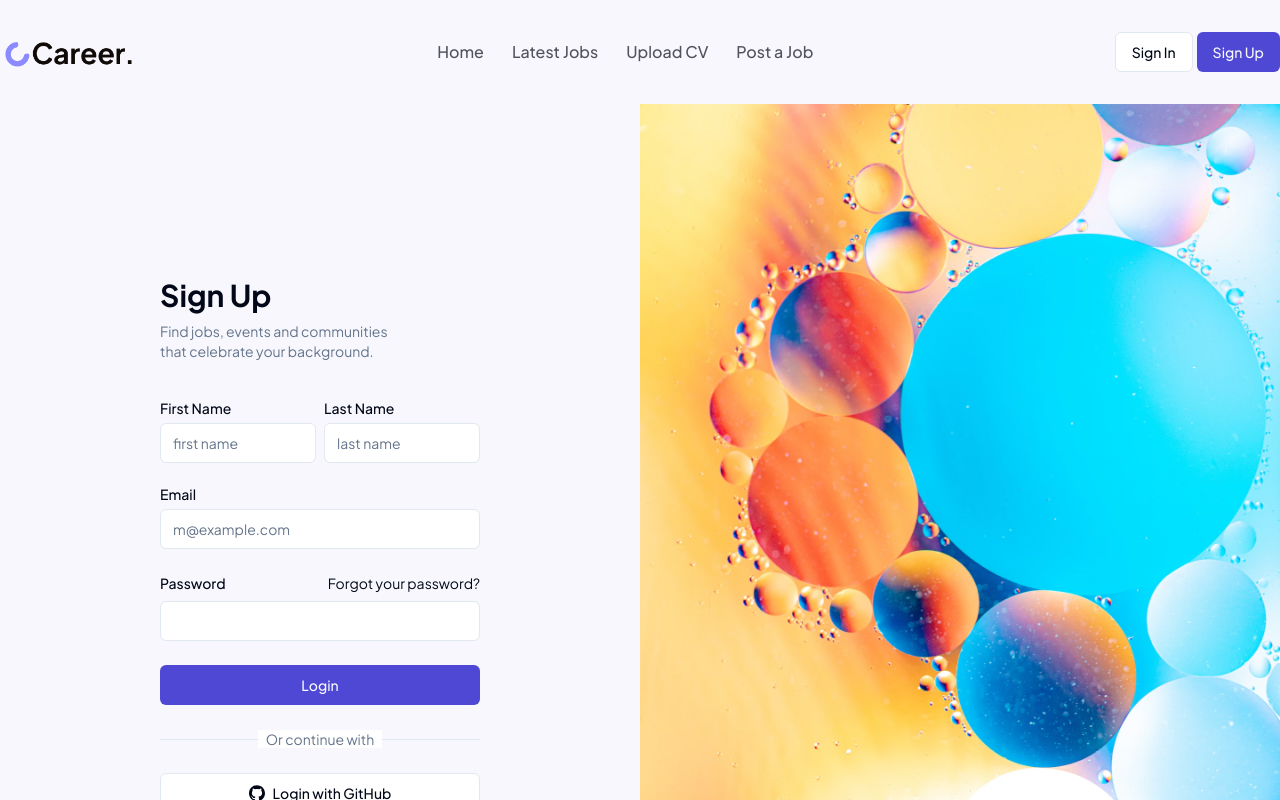
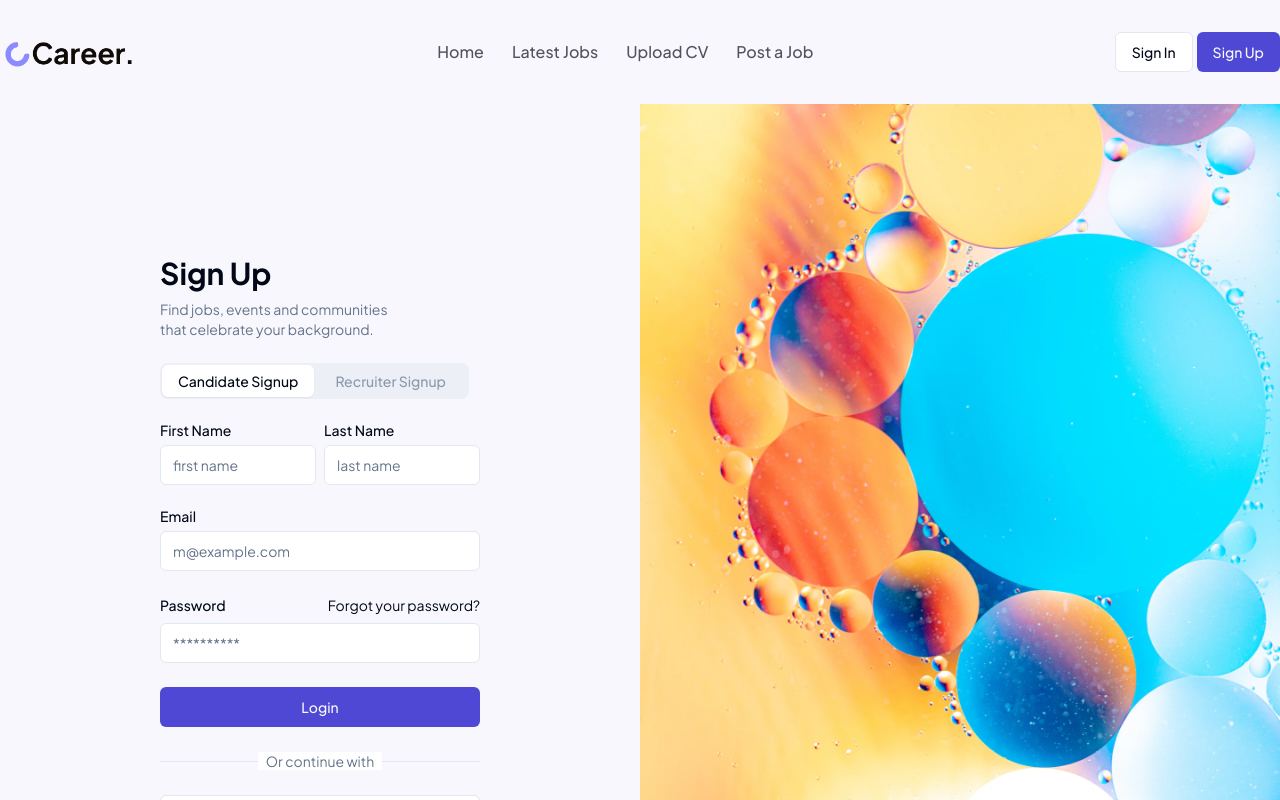
Before and after one commit to Jisan-Dev/Career, a Next.js app: page /signup in a window 1280 px wide. Shown: the top 800 px of the page. Built offline with nearby package versions, Linux system fonts and the light colour scheme.

Commit message:
use the toggle btn in signup page

```diff
--- a/package.json
+++ b/package.json
@@ -10,6 +10,7 @@
   },
   "dependencies": {
     "@radix-ui/react-label": "^2.1.1",
+    "@radix-ui/react-radio-group": "^1.2.2",
     "@radix-ui/react-slot": "^1.1.1",
     "bcryptjs": "^2.4.3",
     "class-variance-authority": "^0.7.1",
--- /dev/null
+++ b/src/components/ToggleBtn.tsx
@@ -0,0 +1,30 @@
+"use client";
+
+import { RadioGroup, RadioGroupItem } from "@/components/ui/radio-group";
+import { useState } from "react";
+
+export default function ToggleBtn({ selectedValue, setSelectedValue }: { selectedValue: string; setSelectedValue: any }) {
+  // const [selectedValue, setSelectedValue] = useState("on");
+
+  return (
+    <div className="inline-flex h-9 rounded-lg bg-input/50 p-0.5">
+      <RadioGroup
+        value={selectedValue}
+        onValueChange={setSelectedValue}
+        className="group relative inline-grid grid-cols-[1fr_1fr] items-center gap-0 text-sm font-medium after:absolute after:inset-y-0 after:w-1/2 after:rounded-md after:bg-background after:shadow-sm after:shadow-black/5 after:outline-offset-2 after:transition-transform after:duration-300 after:[transition-timing-function:cubic-bezier(0.16,1,0.3,1)] has-[:focus-visible]:after:outline has-[:focus-visible]:after:outline-2 has-[:focus-visible]:after:outline-ring/70 data-[state=off]:after:translate-x-0 data-[state=on]:after:translate-x-full"
+        data-state={selectedValue}>
+        <label className="relative z-10 inline-flex h-full min-w-8 cursor-pointer select-none items-center justify-center whitespace-nowrap px-4 transition-colors group-data-[state=on]:text-muted-foreground/70">
+          Candidate Signup
+          <RadioGroupItem value="off" className="sr-only" />
+        </label>
+        <label className="relative z-10 inline-flex h-full min-w-8 cursor-pointer select-none items-center justify-center whitespace-nowrap px-4 transition-colors group-data-[state=off]:text-muted-foreground/70">
+          <span>
+            Recruiter Signup
+            {/* <span className="transition-colors group-data-[state=off]:text-muted-foreground/70 group-data-[state=on]:text-emerald-500">-20%</span> */}
+          </span>
+          <RadioGroupItem value="on" className="sr-only" />
+        </label>
+      </RadioGroup>
+    </div>
+  );
+}
--- a/src/components/signup-form.tsx
+++ b/src/components/signup-form.tsx
@@ -1,18 +1,27 @@
+"use client";
 import { cn } from "@/lib/utils";
 import { Button } from "@/components/ui/button";
 import { Input } from "@/components/ui/input";
 import { Label } from "@/components/ui/label";
 import Link from "next/link";
+import ToggleBtn from "./ToggleBtn";
+import { useState } from "react";
 
 export function SignupForm({ className, ...props }: React.ComponentPropsWithoutRef<"form">) {
+  const [selectedValue, setSelectedValue] = useState("off");
   return (
     <form className={cn("flex flex-col gap-6", className)} {...props}>
-      <div className="flex flex-col gap-2 mb-4">
+      <div className="flex flex-col gap-2">
         <h1 className="text-3xl font-bold">Sign Up</h1>
         <p className="text-balance text-sm text-muted-foreground">Find jobs, events and communities that celebrate your background.</p>
       </div>
+      <div>
+        <ToggleBtn selectedValue={selectedValue} setSelectedValue={setSelectedValue} />
+      </div>
       <div className="grid gap-6">
         <div className="flex gap-2 w-full">
+          {selectedValue === "off" ? (
+            <>
               <div className="grid gap-2">
                 <Label htmlFor="email">First Name</Label>
                 <Input id="first-name" type="text" placeholder="first name" required />
@@ -21,6 +30,13 @@ export function SignupForm({ className, ...props }: React.ComponentPropsWithoutR
                 <Label htmlFor="email">Last Name</Label>
                 <Input id="last-name" type="text" placeholder="last name" required />
               </div>
+            </>
+          ) : (
+            <div className="grid gap-2 w-full">
+              <Label htmlFor="email">Company Name</Label>
+              <Input id="first-name" type="text" placeholder="company name" required className="w-full" />
+            </div>
+          )}
         </div>
         <div className="grid gap-2">
           <Label htmlFor="email">Email</Label>
@@ -33,7 +49,7 @@ export function SignupForm({ className, ...props }: React.ComponentPropsWithoutR
               Forgot your password?
             </a>
           </div>
-          <Input id="password" type="password" required />
+          <Input id="password" type="password" placeholder="**********" required />
         </div>
         <Button type="submit" className="w-full">
           Login
--- /dev/null
+++ b/src/components/ui/radio-group.tsx
@@ -0,0 +1,44 @@
+"use client"
+
+import * as React from "react"
+import * as RadioGroupPrimitive from "@radix-ui/react-radio-group"
+import { Circle } from "lucide-react"
+
+import { cn } from "@/lib/utils"
+
+const RadioGroup = React.forwardRef<
+  React.ElementRef<typeof RadioGroupPrimitive.Root>,
+  React.ComponentPropsWithoutRef<typeof RadioGroupPrimitive.Root>
+>(({ className, ...props }, ref) => {
+  return (
+    <RadioGroupPrimitive.Root
+      className={cn("grid gap-2", className)}
+      {...props}
+      ref={ref}
+    />
+  )
+})
+RadioGroup.displayName = RadioGroupPrimitive.Root.displayName
+
+const RadioGroupItem = React.forwardRef<
+  React.ElementRef<typeof RadioGroupPrimitive.Item>,
+  React.ComponentPropsWithoutRef<typeof RadioGroupPrimitive.Item>
+>(({ className, ...props }, ref) => {
+  return (
+    <RadioGroupPrimitive.Item
+      ref={ref}
+      className={cn(
+        "aspect-square h-4 w-4 rounded-full border border-primary text-primary ring-offset-background focus:outline-none focus-visible:ring-2 focus-visible:ring-ring focus-visible:ring-offset-2 disabled:cursor-not-allowed disabled:opacity-50",
+        className
+      )}
+      {...props}
+    >
+      <RadioGroupPrimitive.Indicator className="flex items-center justify-center">
+        <Circle className="h-2.5 w-2.5 fill-current text-current" />
+      </RadioGroupPrimitive.Indicator>
+    </RadioGroupPrimitive.Item>
+  )
+})
+RadioGroupItem.displayName = RadioGroupPrimitive.Item.displayName
+
+export { RadioGroup, RadioGroupItem }
```
Also changed, not shown: 1 other file (tests, documents, lock files or other folders). Lines whose indentation alone changed are shown as unchanged.
